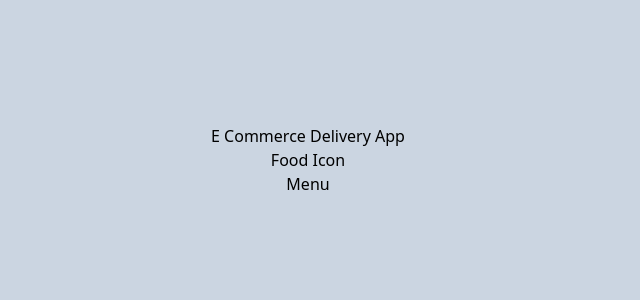
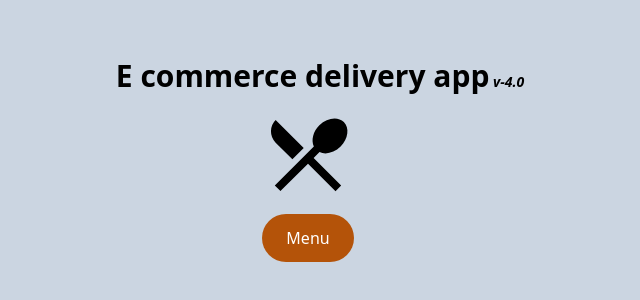
Before and after one commit to natebrunnett/e-commerce-react-express-mongodb-v.4.0, a React (Create React App) app in the folder client/: page / in a window 1280 px wide. Shown: the part 240-540 px from the top of the page, without its empty margins (332-972 px from the left). Built offline with nearby package versions, Linux system fonts and the light colour scheme; no server answers.

Commit message:
build complete! config.js updated

```diff
--- a/client/src/components/config.js
+++ b/client/src/components/config.js
@@ -1,3 +1,3 @@
-const URL = 'http://localhost:3030'
+const URL = 'https://fair-leotard-cod.cyclic.app'
 
 export default URL
--- a/client/src/views/LandingPage.js
+++ b/client/src/views/LandingPage.js
@@ -1,5 +1,6 @@
 import React, {useState, useEffect} from 'react'
 import { useNavigate } from "react-router-dom";
+import { MdRestaurantMenu } from "react-icons/md";
 
 function LandingPage({setNav}) {
   useEffect(()=> {
@@ -8,9 +9,12 @@ function LandingPage({setNav}) {
   const navigate = useNavigate()
   return (
     <div className='flex flex-col w-screen h-screen bg-slate-300 items-center justify-center'>
-        <h1>E Commerce Delivery App</h1>
-        <div>Food Icon</div>
-        <button onClick={() => navigate('/Menu')}>Menu</button>
+        <h1 className='font-bold mb-3 text-3xl text-center ml-6'>E commerce delivery app
+        <span className='text-sm italic'> v-4.0</span></h1>
+        <div><MdRestaurantMenu size={"96px"}/></div>
+        <button
+        className='bg-amber-700 pl-6 pr-6 pt-3 pb-3 mt-3 text-white rounded-3xl'
+        onClick={() => navigate('/Menu')}>Menu</button>
     </div>
   )
 }
```
Also changed, not shown: 12 other files (tests, documents, lock files or other folders).
